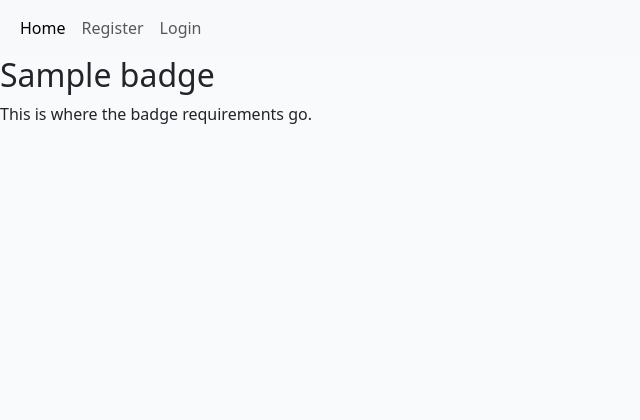
After one commit to Ryan-ford25/Online-Scout-Manager, a Django app: a page that uses templates/base.html in a window 1280 px wide. The commit adds this page. Shown: the top 420 px of the page, without its empty margins (0-640 px from the left). Run offline with Django 4.2, Linux system fonts and the light colour scheme; tables that the repository leaves empty hold one stand-in row (values such as "Sample post"); some libraries are stand-ins or nearby versions.

Commit message:
Adding a slug field to the badge model so that it can be used in the URL when viewing specific badges, these badges can be selected on the badge menu and their requirements will show up(once ive added the html)

```diff
--- a/add_badge/models.py
+++ b/add_badge/models.py
@@ -5,6 +5,7 @@ from cloudinary.models import CloudinaryField
 # Create your models here.
 class Badge(models.Model):
     name = models.CharField(max_length=100, unique=True)
+    slug = models.SlugField(max_length = 200, unique=True)
     description = models.TextField()
     category = models.CharField(max_length=100, blank=True)
     image = CloudinaryField("image")
--- /dev/null
+++ b/add_badge/templates/add_badge/badge_detail.html
@@ -0,0 +1,7 @@
+{% extends "base.html" %}
+{% block content %}
+
+<h2>{{badge.name}}</h2>
+<p>This is where the badge requirements go.</p>
+
+{% endblock %}
--- a/add_badge/templates/add_badge/badge_list.html
+++ b/add_badge/templates/add_badge/badge_list.html
@@ -1,5 +1,4 @@
 {% extends "base.html" %}
-
 {% block content %}
 
 <div class="container-fluid">
@@ -17,12 +16,12 @@
                                     <p class="name">Badge: {{ badge.name }}</p>
                                 </div>
                             </div>
-                            <a href="#" class="badge-link">
+                            <a href="{% url 'badge_detail' badge.slug %}" class="badge-link">
                                 <h2 class="card-title">
                                     <img src="{{ badge.image.url }}" width="200px", height="200px"></h2>
                             </a>
                             <hr />
-                            <p class="card-text text-muted h6">{{ badge.category}}
+                            <p class="card-text text-muted h6"> Category | {{ badge.category }}
                             </p>
                         </div>
                     </div>
--- a/add_badge/urls.py
+++ b/add_badge/urls.py
@@ -6,5 +6,5 @@ urlpatterns = [
     path("request/<int:badge_id>/", views.request_badge, name="request_badge"),
     path("approve/<int:request_id>/", views.approve_badge_request, name="approve_badge_request"),
     path("reject/<int:request_id>/", views.reject_badge_request, name="reject_badge_request"),
-    path("request/<int:badge_id>/", views.request_badge, name="request_badge"),
+    path("badge/<slug:slug>/", views.badge_detail, name = "badge_detail"),
 ]
--- a/add_badge/views.py
+++ b/add_badge/views.py
@@ -34,3 +34,14 @@ def reject_badge_request(request, request_id):
     badge_request.reject()
 
     return redirect("dashboard:leader")
+
+
+def badge_detail(request, slug):
+    badge = get_object_or_404(Badge, slug=slug)
+    return render(
+        request,
+        "add_badge/badge_detail.html",
+        {
+            "badge": badge,
+        },
+    )
--- a/blog/templates/blog/post_list.html
+++ b/blog/templates/blog/post_list.html
@@ -14,12 +14,7 @@
                     <div class="card mb-4">
                         <div class="card-body">
                             <div class="image-container">
-                                {% if "placeholder" in post.featured_image.url %}
                                 <img class="card-img-top blog-img" src="{% static 'images/membership-award.png' %}" alt="placeholder image">
-                                {% else %}
-                                <img class="card-img-top" src=" {{ post.featured_image.url }}"
-                                alt="{{ post.title }}">
-                                {% endif %}
                                 <div class="image-flash">
                                     <p class="author">Author: {{ post.author }}</p>
                                 </div>
```
Also changed, not shown: templates/base.html (+4 -4 lines), add_badge/migrations/0001_initial.py, blog/migrations/0008_alter_post_status.py (added).
